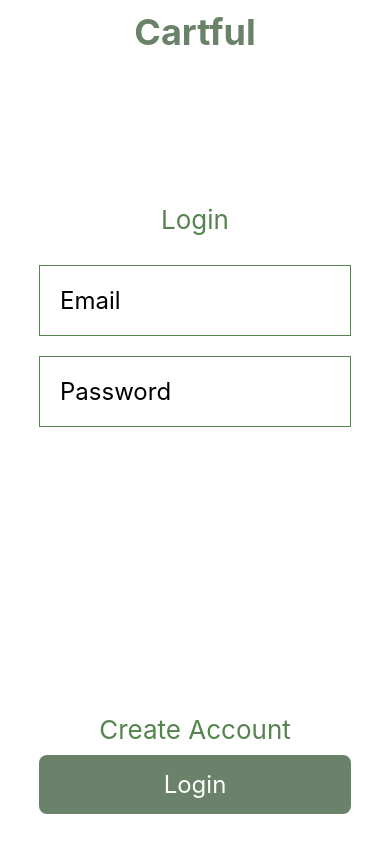
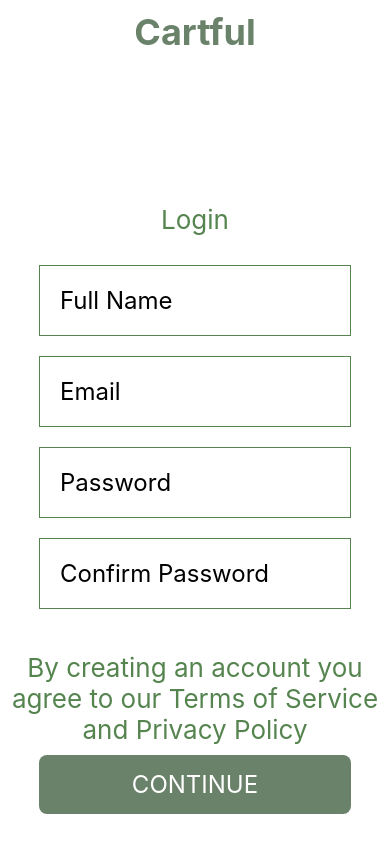
Before and after one commit to itsseanez/Cartful, a React Native app: screen / in a window 390 px wide. Built offline with nearby package versions, Linux system fonts and the light colour scheme.

Commit message:
simple http

```diff
--- a/App.js
+++ b/App.js
@@ -5,7 +5,8 @@ import React from 'react';
 
 //screens
 import Login from './screens/Login';
+import Signup from './screens/Signup';
 
 export default function App() {
-  return <Login />;
+  return <Signup />;
 }
--- a/screens/Signup.js
+++ b/screens/Signup.js
@@ -12,6 +12,7 @@ const Signup = () => {
     const [emailText, setEmailText] = useState('');
     const [passwordText, setPasswordText] = useState('');
     const [confirmPasswordText, setConfirmPasswordText] = useState('');
+    const [responseData, setResponseData] = useState(" ");
 
     function handleNameChange(text) {
         setNameText(text);
@@ -26,8 +27,19 @@ const Signup = () => {
     }
 
     function handleConfirmPasswordChange(text) {
-        setConfirmPassworText(text);
+        setConfirmPasswordText(text);
     }
+
+    const handleGetRequest = async () => {
+        try {
+          const response = await fetch('https://jsonplaceholder.typicode.com/todos/1');
+          const data = await response.json();
+          setResponseData(data);
+          Alert.alert(`Response data: ${JSON.stringify(data)}`);
+        } catch (error) {
+          console.error(error);
+        }
+      };
 
     return (
         <TouchableWithoutFeedback onPress={Keyboard.dismiss} accessible={false}>
@@ -67,7 +79,7 @@ const Signup = () => {
                 </View>
 
                 <Text style={styles.pageSubTitle}>By creating an account you agree to our Terms of Service and Privacy Policy</Text>
-                <Pressable style={styles.button} onPress={() => Alert.alert(`Hey ${nameText}`)}>
+                <Pressable style={styles.button} onPress={handleGetRequest}>
                     <Text style={styles.text}>CONTINUE</Text>
                 </Pressable>
             </SafeAreaView>
```
